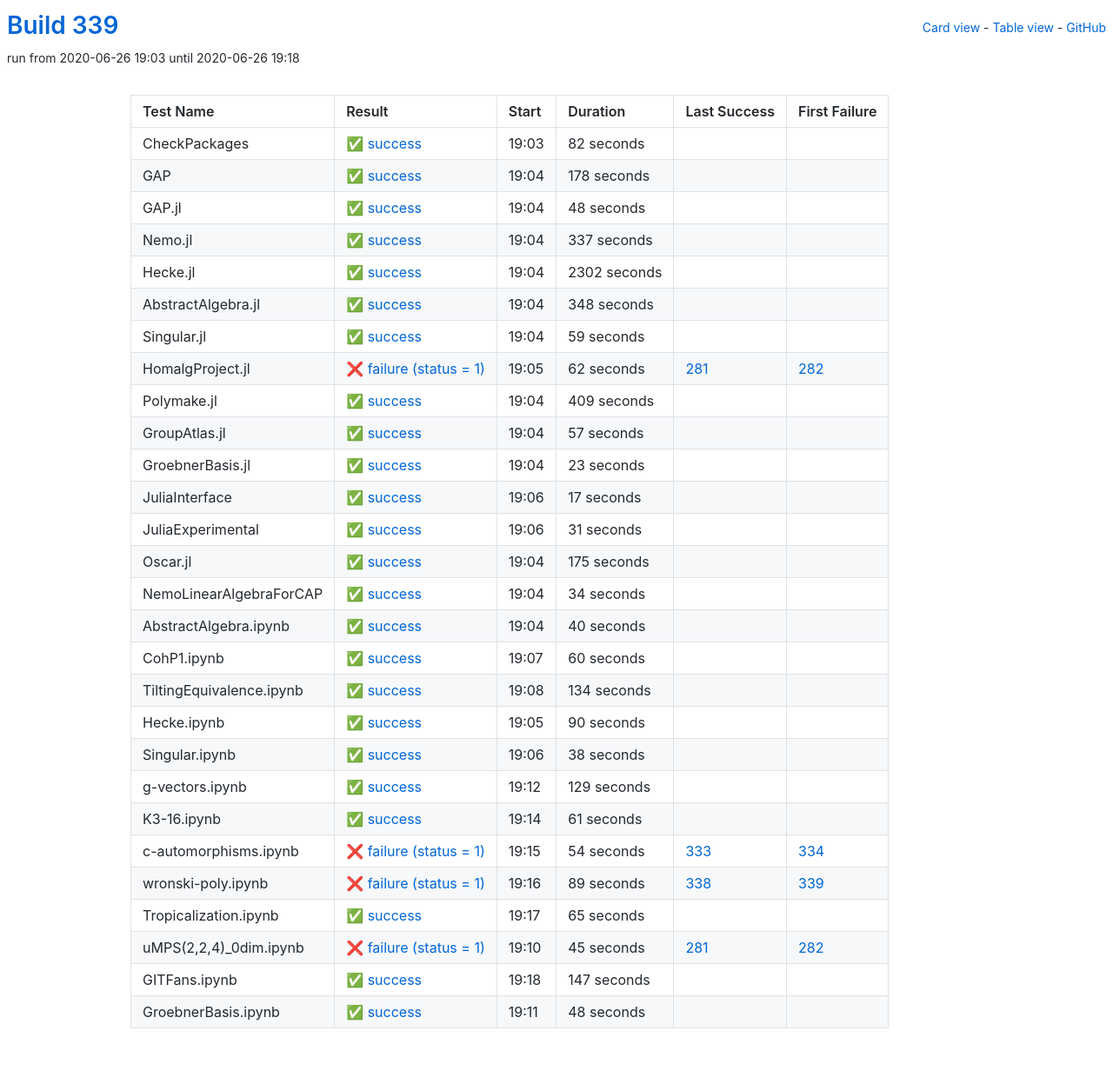
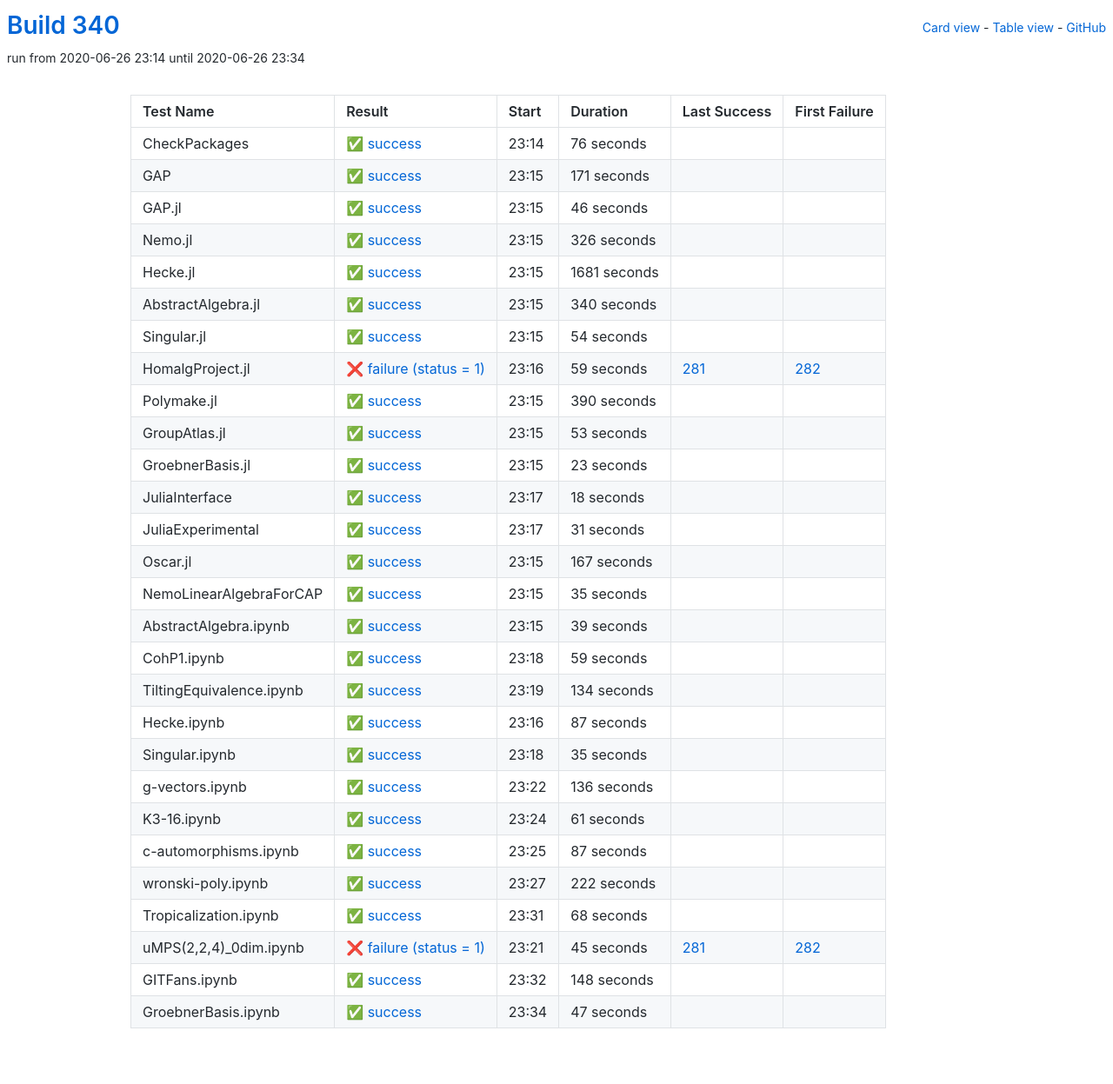
Before and after one commit to oscar-system/oscar-ci-status-stable, a Jekyll site: the page built from table.html, in a window 1280 px wide. Shown: the whole page at 87% size. Built offline with Jekyll 4.4.1, drawn with Linux system fonts in a browser that asks for light colours.

Commit message:
Build #340

```diff
--- a/_data/ci.yml
+++ b/_data/ci.yml
@@ -1,6 +1,6 @@
 ---
-build: 339
-build_url: https://oscarci.mathematik.uni-kl.de/job/oscar-stable/339/
+build: 340
+build_url: https://oscarci.mathematik.uni-kl.de/job/oscar-stable/340/
 job: oscar-stable
 organization: oscar-system
 repo: oscar-ci-status-stable
@@ -8,128 +8,128 @@ repourl: https://github.com/oscar-system/oscar-ci-status-stable
 tests:
 - name: CheckPackages
   id: checkpackages
-  log: https://oscarci.mathematik.uni-kl.de/job/oscar-stable/339/artifact/logs/build-339/CheckPackages.log
-  start: 2020-06-26 19:03
+  log: https://oscarci.mathematik.uni-kl.de/job/oscar-stable/340/artifact/logs/build-340/CheckPackages.log
+  start: 2020-06-26 23:14
   success: true
   exitcode: 0
   status: success
-  duration: 82
+  duration: 76
   last_success: false
   last_success_url:
   first_failure: false
   first_failure_url:
 - name: GAP
   id: gap
-  log: https://oscarci.mathematik.uni-kl.de/job/oscar-stable/339/artifact/logs/build-339/GAP.log
-  start: 2020-06-26 19:04
+  log: https://oscarci.mathematik.uni-kl.de/job/oscar-stable/340/artifact/logs/build-340/GAP.log
+  start: 2020-06-26 23:15
   success: true
   exitcode: 0
   status: success
-  duration: 178
+  duration: 171
   last_success: false
   last_success_url:
   first_failure: false
   first_failure_url:
 - name: GAP.jl
   id: gap-jl
-  log: https://oscarci.mathematik.uni-kl.de/job/oscar-stable/339/artifact/logs/build-339/GAP.jl.log
-  start: 2020-06-26 19:04
+  log: https://oscarci.mathematik.uni-kl.de/job/oscar-stable/340/artifact/logs/build-340/GAP.jl.log
+  start: 2020-06-26 23:15
   success: true
   exitcode: 0
   status: success
-  duration: 48
+  duration: 46
   last_success: false
   last_success_url:
   first_failure: false
   first_failure_url:
 - name: Nemo.jl
   id: nemo-jl
-  log: https://oscarci.mathematik.uni-kl.de/job/oscar-stable/339/artifact/logs/build-339/Nemo.jl.log
-  start: 2020-06-26 19:04
+  log: https://oscarci.mathematik.uni-kl.de/job/oscar-stable/340/artifact/logs/build-340/Nemo.jl.log
+  start: 2020-06-26 23:15
   success: true
   exitcode: 0
   status: success
-  duration: 337
+  duration: 326
   last_success: false
   last_success_url:
   first_failure: false
   first_failure_url:
 - name: Hecke.jl
   id: hecke-jl
-  log: https://oscarci.mathematik.uni-kl.de/job/oscar-stable/339/artifact/logs/build-339/Hecke.jl.log
-  start: 2020-06-26 19:04
+  log: https://oscarci.mathematik.uni-kl.de/job/oscar-stable/340/artifact/logs/build-340/Hecke.jl.log
+  start: 2020-06-26 23:15
   success: true
   exitcode: 0
   status: success
-  duration: 2302
+  duration: 1681
   last_success: false
   last_success_url:
   first_failure: false
   first_failure_url:
 - name: AbstractAlgebra.jl
   id: abstractalgebra-jl
-  log: https://oscarci.mathematik.uni-kl.de/job/oscar-stable/339/artifact/logs/build-339/AbstractAlgebra.jl.log
-  start: 2020-06-26 19:04
+  log: https://oscarci.mathematik.uni-kl.de/job/oscar-stable/340/artifact/logs/build-340/AbstractAlgebra.jl.log
+  start: 2020-06-26 23:15
   success: true
   exitcode: 0
   status: success
-  duration: 348
+  duration: 340
   last_success: false
   last_success_url:
   first_failure: false
   first_failure_url:
 - name: Singular.jl
   id: singular-jl
-  log: https://oscarci.mathematik.uni-kl.de/job/oscar-stable/339/artifact/logs/build-339/Singular.jl.log
-  start: 2020-06-26 19:04
+  log: https://oscarci.mathematik.uni-kl.de/job/oscar-stable/340/artifact/logs/build-340/Singular.jl.log
+  start: 2020-06-26 23:15
   success: true
   exitcode: 0
   status: success
-  duration: 59
+  duration: 54
   last_success: false
   last_success_url:
   first_failure: false
   first_failure_url:
 - name: HomalgProject.jl
   id: homalgproject-jl
-  log: https://oscarci.mathematik.uni-kl.de/job/oscar-stable/339/artifact/logs/build-339/HomalgProject.jl.log
-  start: 2020-06-26 19:05
+  log: https://oscarci.mathematik.uni-kl.de/job/oscar-stable/340/artifact/logs/build-340/HomalgProject.jl.log
+  start: 2020-06-26 23:16
   success: false
   exitcode: 1
   status: failure
-  duration: 62
+  duration: 59
   last_success: 281
   last_success_url: https://oscarci.mathematik.uni-kl.de/job/oscar-stable/281/
   first_failure: 282
   first_failure_url: https://oscarci.mathematik.uni-kl.de/job/oscar-stable/282/
 - name: Polymake.jl
   id: polymake-jl
-  log: https://oscarci.mathematik.uni-kl.de/job/oscar-stable/339/artifact/logs/build-339/Polymake.jl.log
-  start: 2020-06-26 19:04
+  log: https://oscarci.mathematik.uni-kl.de/job/oscar-stable/340/artifact/logs/build-340/Polymake.jl.log
+  start: 2020-06-26 23:15
   success: true
   exitcode: 0
   status: success
-  duration: 409
+  duration: 390
   last_success: false
   last_success_url:
   first_failure: false
   first_failure_url:
 - name: GroupAtlas.jl
   id: groupatlas-jl
-  log: https://oscarci.mathematik.uni-kl.de/job/oscar-stable/339/artifact/logs/build-339/GroupAtlas.jl.log
-  start: 2020-06-26 19:04
+  log: https://oscarci.mathematik.uni-kl.de/job/oscar-stable/340/artifact/logs/build-340/GroupAtlas.jl.log
+  start: 2020-06-26 23:15
   success: true
   exitcode: 0
   status: success
-  duration: 57
+  duration: 53
   last_success: false
   last_success_url:
   first_failure: false
   first_failure_url:
 - name: GroebnerBasis.jl
   id: groebnerbasis-jl
-  log: https://oscarci.mathematik.uni-kl.de/job/oscar-stable/339/artifact/logs/build-339/GroebnerBasis.jl.log
-  start: 2020-06-26 19:04
+  log: https://oscarci.mathematik.uni-kl.de/job/oscar-stable/340/artifact/logs/build-340/GroebnerBasis.jl.log
+  start: 2020-06-26 23:15
   success: true
   exitcode: 0
   status: success
@@ -140,20 +140,20 @@ tests:
   first_failure_url:
 - name: JuliaInterface
   id: juliainterface
-  log: https://oscarci.mathematik.uni-kl.de/job/oscar-stable/339/artifact/logs/build-339/JuliaInterface.log
-  start: 2020-06-26 19:06
+  log: https://oscarci.mathematik.uni-kl.de/job/oscar-stable/340/artifact/logs/build-340/JuliaInterface.log
+  start: 2020-06-26 23:17
   success: true
   exitcode: 0
   status: success
-  duration: 17
+  duration: 18
   last_success: false
   last_success_url:
   first_failure: false
   first_failure_url:
 - name: JuliaExperimental
   id: juliaexperimental
-  log: https://oscarci.mathematik.uni-kl.de/job/oscar-stable/339/artifact/logs/build-339/JuliaExperimental.log
-  start: 2020-06-26 19:06
+  log: https://oscarci.mathematik.uni-kl.de/job/oscar-stable/340/artifact/logs/build-340/JuliaExperimental.log
+  start: 2020-06-26 23:17
   success: true
   exitcode: 0
   status: success
@@ -164,56 +164,56 @@ tests:
   first_failure_url:
 - name: Oscar.jl
   id: oscar-jl
-  log: https://oscarci.mathematik.uni-kl.de/job/oscar-stable/339/artifact/logs/build-339/Oscar.jl.log
-  start: 2020-06-26 19:04
+  log: https://oscarci.mathematik.uni-kl.de/job/oscar-stable/340/artifact/logs/build-340/Oscar.jl.log
+  start: 2020-06-26 23:15
   success: true
   exitcode: 0
   status: success
-  duration: 175
+  duration: 167
   last_success: false
   last_success_url:
   first_failure: false
   first_failure_url:
 - name: NemoLinearAlgebraForCAP
   id: nemolinearalgebraforcap
-  log: https://oscarci.mathematik.uni-kl.de/job/oscar-stable/339/artifact/logs/build-339/NemoLinearAlgebraForCAP.log
-  start: 2020-06-26 19:04
+  log: https://oscarci.mathematik.uni-kl.de/job/oscar-stable/340/artifact/logs/build-340/NemoLinearAlgebraForCAP.log
+  start: 2020-06-26 23:15
   success: true
   exitcode: 0
   status: success
-  duration: 34
+  duration: 35
   last_success: false
   last_success_url:
   first_failure: false
   first_failure_url:
 - name: AbstractAlgebra.ipynb
   id: abstractalgebra-ipynb
-  log: https://oscarci.mathematik.uni-kl.de/job/oscar-stable/339/artifact/logs/build-339/AbstractAlgebra.ipynb.log
-  start: 2020-06-26 19:04
+  log: https://oscarci.mathematik.uni-kl.de/job/oscar-stable/340/artifact/logs/build-340/AbstractAlgebra.ipynb.log
+  start: 2020-06-26 23:15
   success: true
   exitcode: 0
   status: success
-  duration: 40
+  duration: 39
   last_success: false
   last_success_url:
   first_failure: false
   first_failure_url:
 - name: CohP1.ipynb
   id: cohp1-ipynb
-  log: https://oscarci.mathematik.uni-kl.de/job/oscar-stable/339/artifact/logs/build-339/CohP1.ipynb.log
-  start: 2020-06-26 19:07
+  log: https://oscarci.mathematik.uni-kl.de/job/oscar-stable/340/artifact/logs/build-340/CohP1.ipynb.log
+  start: 2020-06-26 23:18
   success: true
   exitcode: 0
   status: success
-  duration: 60
+  duration: 59
   last_success: false
   last_success_url:
   first_failure: false
   first_failure_url:
 - name: TiltingEquivalence.ipynb
   id: tiltingequivalence-ipynb
-  log: https://oscarci.mathematik.uni-kl.de/job/oscar-stable/339/artifact/logs/build-339/TiltingEquivalence.ipynb.log
-  start: 2020-06-26 19:08
+  log: https://oscarci.mathematik.uni-kl.de/job/oscar-stable/340/artifact/logs/build-340/TiltingEquivalence.ipynb.log
+  start: 2020-06-26 23:19
   success: true
   exitcode: 0
   status: success
@@ -224,44 +224,44 @@ tests:
   first_failure_url:
 - name: Hecke.ipynb
   id: hecke-ipynb
-  log: https://oscarci.mathematik.uni-kl.de/job/oscar-stable/339/artifact/logs/build-339/Hecke.ipynb.log
-  start: 2020-06-26 19:05
+  log: https://oscarci.mathematik.uni-kl.de/job/oscar-stable/340/artifact/logs/build-340/Hecke.ipynb.log
+  start: 2020-06-26 23:16
   success: true
   exitcode: 0
   status: success
-  duration: 90
+  duration: 87
   last_success: false
   last_success_url:
   first_failure: false
   first_failure_url:
 - name: Singular.ipynb
   id: singular-ipynb
-  log: https://oscarci.mathematik.uni-kl.de/job/oscar-stable/339/artifact/logs/build-339/Singular.ipynb.log
-  start: 2020-06-26 19:06
+  log: https://oscarci.mathematik.uni-kl.de/job/oscar-stable/340/artifact/logs/build-340/Singular.ipynb.log
+  start: 2020-06-26 23:18
   success: true
   exitcode: 0
   status: success
-  duration: 38
+  duration: 35
   last_success: false
   last_success_url:
   first_failure: false
   first_failure_url:
 - name: g-vectors.ipynb
   id: g-vectors-ipynb
-  log: https://oscarci.mathematik.uni-kl.de/job/oscar-stable/339/artifact/logs/build-339/g-vectors.ipynb.log
-  start: 2020-06-26 19:12
+  log: https://oscarci.mathematik.uni-kl.de/job/oscar-stable/340/artifact/logs/build-340/g-vectors.ipynb.log
+  start: 2020-06-26 23:22
   success: true
   exitcode: 0
   status: success
-  duration: 129
+  duration: 136
   last_success: false
   last_success_url:
   first_failure: false
   first_failure_url:
 - name: K3-16.ipynb
   id: k3-16-ipynb
-  log: https://oscarci.mathematik.uni-kl.de/job/oscar-stable/339/artifact/logs/build-339/K3-16.ipynb.log
-  start: 2020-06-26 19:14
+  log: https://oscarci.mathematik.uni-kl.de/job/oscar-stable/340/artifact/logs/build-340/K3-16.ipynb.log
+  start: 2020-06-26 23:24
   success: true
   exitcode: 0
   status: success
@@ -272,44 +272,44 @@ tests:
   first_failure_url:
 - name: c-automorphisms.ipynb
   id: c-automorphisms-ipynb
-  log: https://oscarci.mathematik.uni-kl.de/job/oscar-stable/339/artifact/logs/build-339/c-automorphisms.ipynb.log
-  start: 2020-06-26 19:15
-  success: false
-  exitcode: 1
-  status: failure
-  duration: 54
-  last_success: 333
-  last_success_url: https://oscarci.mathematik.uni-kl.de/job/oscar-stable/333/
-  first_failure: 334
-  first_failure_url: https://oscarci.mathematik.uni-kl.de/job/oscar-stable/334/
-- name: wronski-poly.ipynb
-  id: wronski-poly-ipynb
-  log: https://oscarci.mathematik.uni-kl.de/job/oscar-stable/339/artifact/logs/build-339/wronski-poly.ipynb.log
-  start: 2020-06-26 19:16
-  success: false
-  exitcode: 1
-  status: failure
-  duration: 89
-  last_success: 338
-  last_success_url: https://oscarci.mathematik.uni-kl.de/job/oscar-stable/338/
-  first_failure: 339
-  first_failure_url: https://oscarci.mathematik.uni-kl.de/job/oscar-stable/339/
-- name: Tropicalization.ipynb
-  id: tropicalization-ipynb
-  log: https://oscarci.mathematik.uni-kl.de/job/oscar-stable/339/artifact/logs/build-339/Tropicalization.ipynb.log
-  start: 2020-06-26 19:17
+  log: https://oscarci.mathematik.uni-kl.de/job/oscar-stable/340/artifact/logs/build-340/c-automorphisms.ipynb.log
+  start: 2020-06-26 23:25
   success: true
   exitcode: 0
   status: success
-  duration: 65
+  duration: 87
+  last_success: false
+  last_success_url:
+  first_failure: false
+  first_failure_url:
+- name: wronski-poly.ipynb
+  id: wronski-poly-ipynb
+  log: https://oscarci.mathematik.uni-kl.de/job/oscar-stable/340/artifact/logs/build-340/wronski-poly.ipynb.log
+  start: 2020-06-26 23:27
+  success: true
+  exitcode: 0
+  status: success
+  duration: 222
+  last_success: false
+  last_success_url:
+  first_failure: false
+  first_failure_url:
+- name: Tropicalization.ipynb
+  id: tropicalization-ipynb
+  log: https://oscarci.mathematik.uni-kl.de/job/oscar-stable/340/artifact/logs/build-340/Tropicalization.ipynb.log
+  start: 2020-06-26 23:31
+  success: true
+  exitcode: 0
+  status: success
+  duration: 68
   last_success: false
   last_success_url:
   first_failure: false
   first_failure_url:
 - name: uMPS(2,2,4)_0dim.ipynb
   id: umps-2-2-4-0dim-ipynb
-  log: https://oscarci.mathematik.uni-kl.de/job/oscar-stable/339/artifact/logs/build-339/uMPS-2-2-4-_0dim.ipynb.log
-  start: 2020-06-26 19:10
+  log: https://oscarci.mathematik.uni-kl.de/job/oscar-stable/340/artifact/logs/build-340/uMPS-2-2-4-_0dim.ipynb.log
+  start: 2020-06-26 23:21
   success: false
   exitcode: 1
   status: failure
@@ -320,24 +320,24 @@ tests:
   first_failure_url: https://oscarci.mathematik.uni-kl.de/job/oscar-stable/282/
 - name: GITFans.ipynb
   id: gitfans-ipynb
-  log: https://oscarci.mathematik.uni-kl.de/job/oscar-stable/339/artifact/logs/build-339/GITFans.ipynb.log
-  start: 2020-06-26 19:18
+  log: https://oscarci.mathematik.uni-kl.de/job/oscar-stable/340/artifact/logs/build-340/GITFans.ipynb.log
+  start: 2020-06-26 23:32
   success: true
   exitcode: 0
   status: success
-  duration: 147
+  duration: 148
   last_success: false
   last_success_url:
   first_failure: false
   first_failure_url:
 - name: GroebnerBasis.ipynb
   id: groebnerbasis-ipynb
-  log: https://oscarci.mathematik.uni-kl.de/job/oscar-stable/339/artifact/logs/build-339/GroebnerBasis.ipynb.log
-  start: 2020-06-26 19:11
+  log: https://oscarci.mathematik.uni-kl.de/job/oscar-stable/340/artifact/logs/build-340/GroebnerBasis.ipynb.log
+  start: 2020-06-26 23:34
   success: true
   exitcode: 0
   status: success
-  duration: 48
+  duration: 47
   last_success: false
   last_success_url:
   first_failure: false
```
Also changed, not shown: README.md.
